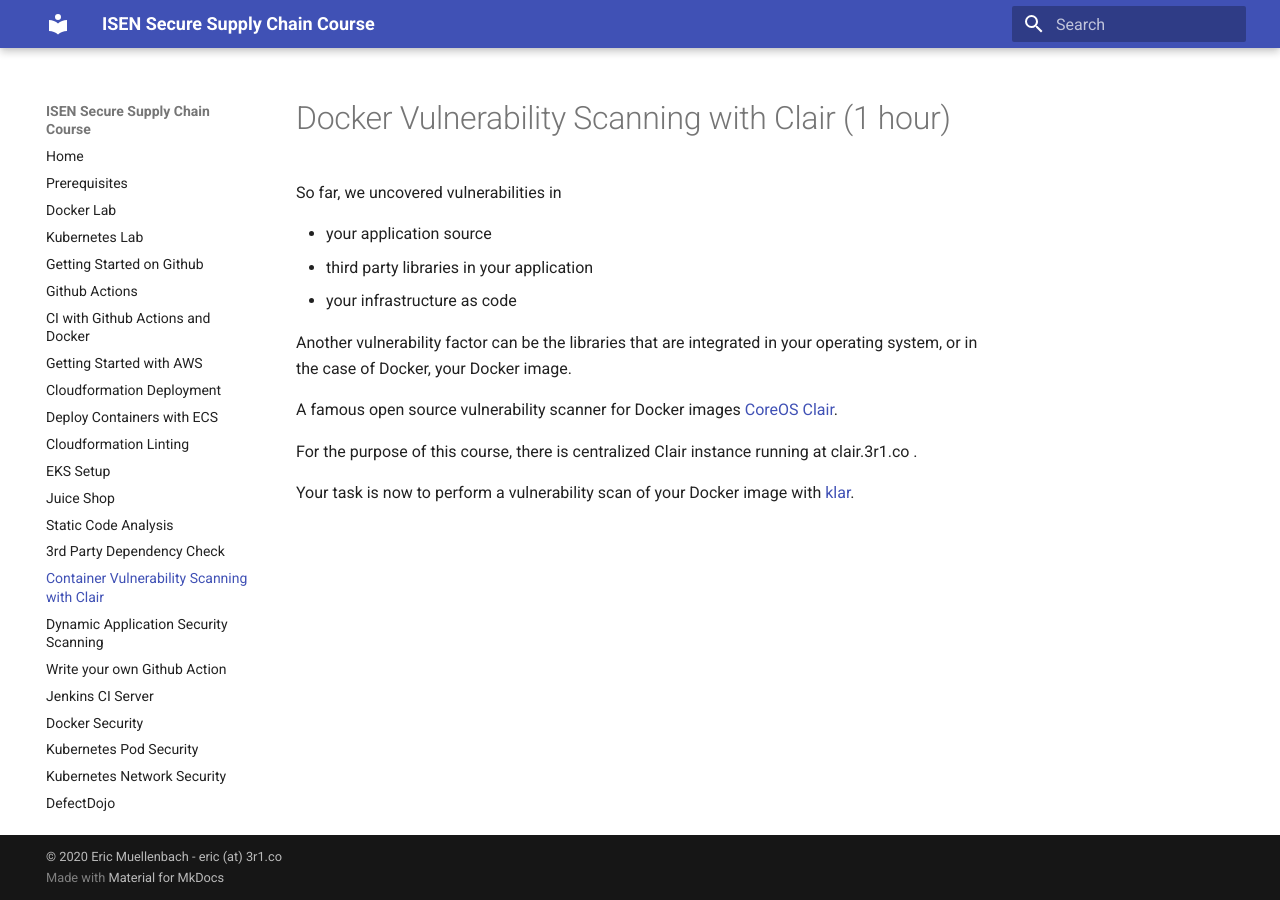
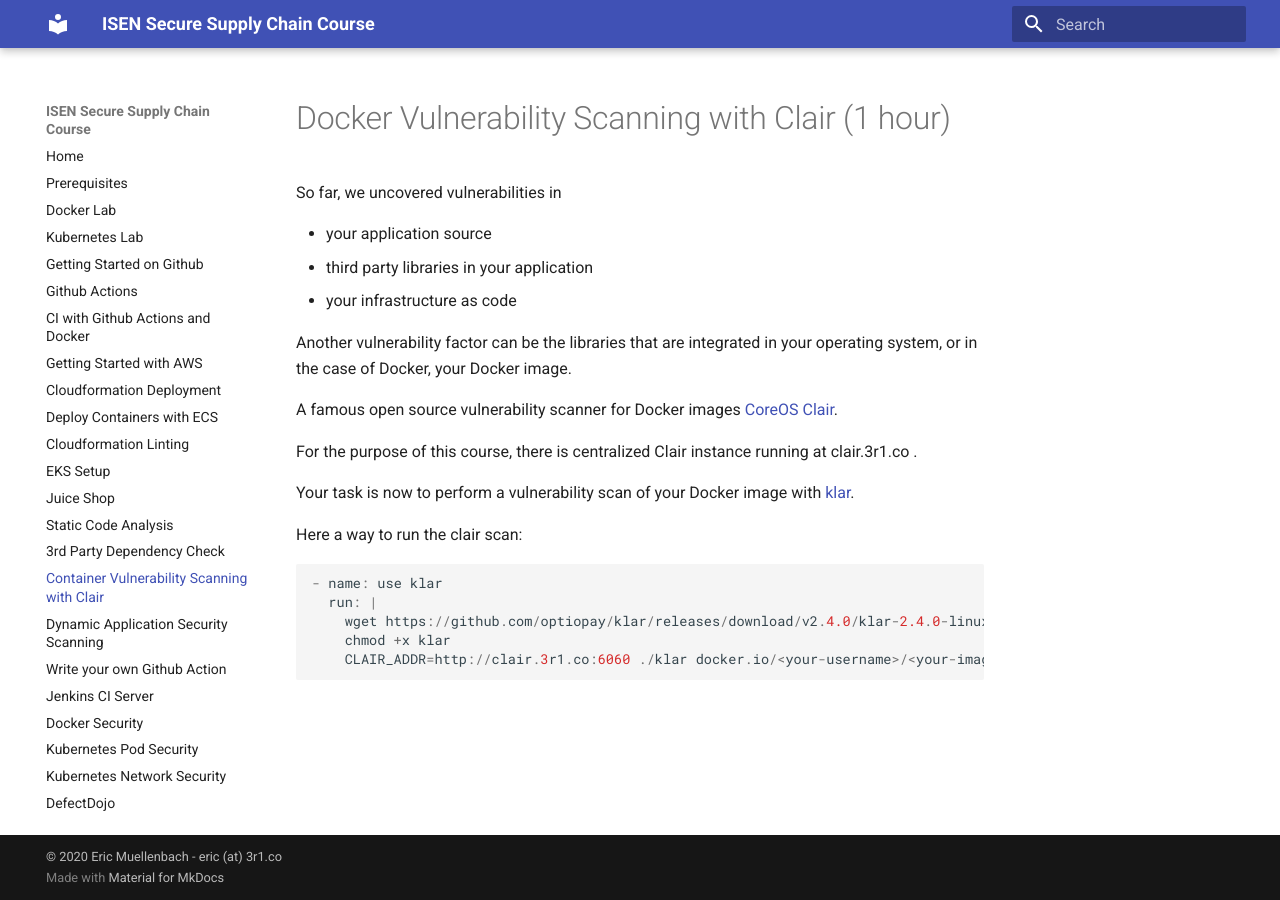
Before and after one commit to 3r1co/ssc, an MkDocs documentation site: the page built from docs/clair.md, in a window 1280 px wide. Built offline with MkDocs 1.6.1 and Material for MkDocs 9.7.7, drawn with Linux system fonts in a browser that asks for light colours.

Commit message:
Add klar instruction

```diff
--- a/docs/clair.md
+++ b/docs/clair.md
@@ -13,3 +13,11 @@
 For the purpose of this course, there is centralized Clair instance running at clair.3r1.co .
 
 Your task is now to perform a vulnerability scan of your Docker image with [klar](https://github.com/optiopay/klar/releases).
+
+Here a way to run the clair scan:
+
+    - name: use klar
+      run: |
+        wget https://github.com/optiopay/klar/releases/download/v2.4.0/klar-2.4.0-linux-amd64 -O klar
+        chmod +x klar
+        CLAIR_ADDR=http://clair.3r1.co:6060 ./klar docker.io/<your-username>/<your-image>:<sha-tag>
```
